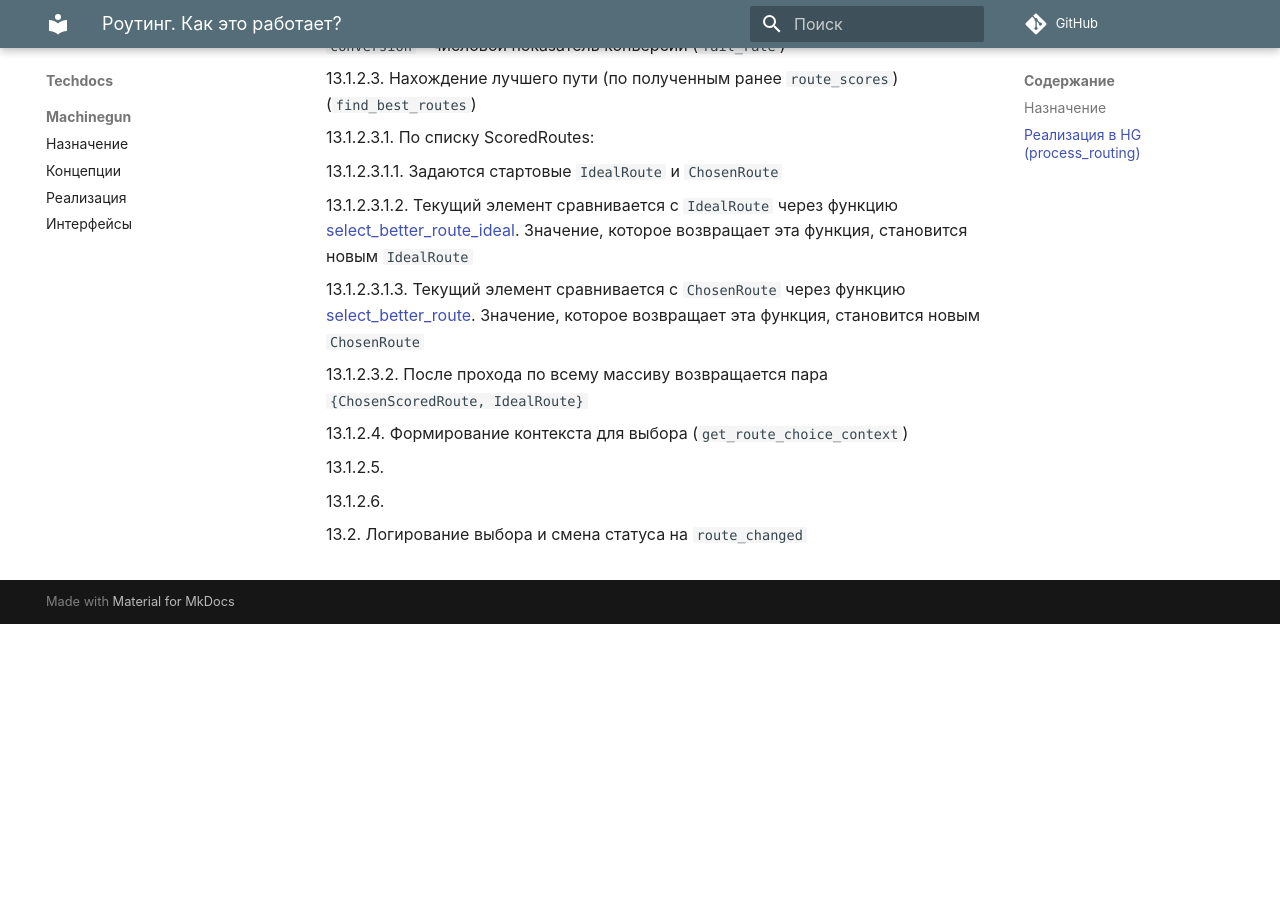
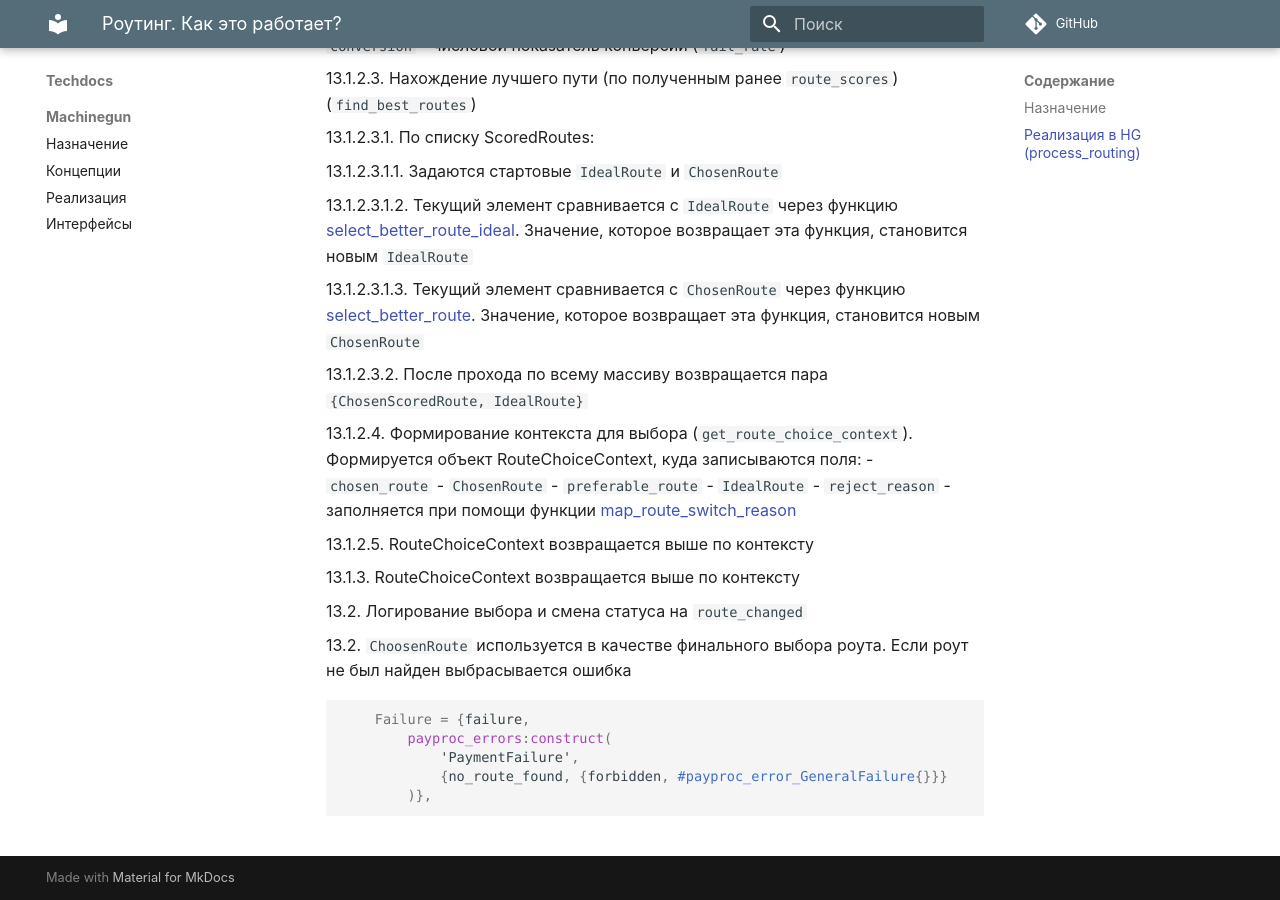
Before and after one commit to valitydev/techdocs, an MkDocs documentation site: the page built from docs/hellgate/routing-workflow.md, in a window 1280 px wide and 900 px high, scrolled down 5414 px. Built offline with MkDocs 1.6.1 and Material for MkDocs 9.7.7, drawn with Linux system fonts in a browser that asks for light colours; comment, search, counter and statistics services are not loaded; before the commit the page ends 6038 px from its top, so only the background shows below that.

Commit message:
TD-484: Add HellGate techdocs. Add RiscScore & Routing info [3]

````diff
--- a/docs/hellgate/routing-workflow.md
+++ b/docs/hellgate/routing-workflow.md
@@ -272,11 +272,25 @@ terminal_ref(#route{terminal_ref = Ref}) ->
 
     13.1.2.3.2. После прохода по всему массиву возвращается пара `{ChosenScoredRoute, IdealRoute}`
 
-    13.1.2.4. Формирование контекста для выбора (`get_route_choice_context`)
+    13.1.2.4. Формирование контекста для выбора (`get_route_choice_context`).
+    Формируется объект RouteChoiceContext, куда записываются поля:
+    - `chosen_route` - `ChosenRoute`
+    - `preferable_route` - `IdealRoute`
+    - `reject_reason` - заполняется при помощи функции [map_route_switch_reason](meta/map_route_switch_reason.md)
 
-    13.1.2.5.
+    13.1.2.5. RouteChoiceContext возвращается выше по контексту
 
-    13.1.2.6.
-
+    13.1.3.  RouteChoiceContext возвращается выше по контексту
 
     13.2. Логирование выбора и смена статуса на `route_changed`
+
+    13.2. `ChoosenRoute` используется в качестве финального выбора роута.
+    Если роут не был найден выбрасывается ошибка
+
+    ```erlang
+        Failure = {failure,
+            payproc_errors:construct(
+                'PaymentFailure',
+                {no_route_found, {forbidden, #payproc_error_GeneralFailure{}}}
+            )},
+    ```
````
Also changed, not shown: docs/hellgate/meta/map_route_switch_reason.md (added, +8 -0 lines), docs/hellgate/meta/select_better_route.md (+6 -0 lines), docs/hellgate/meta/select_better_route_ideal.md (+36 -0 lines).
